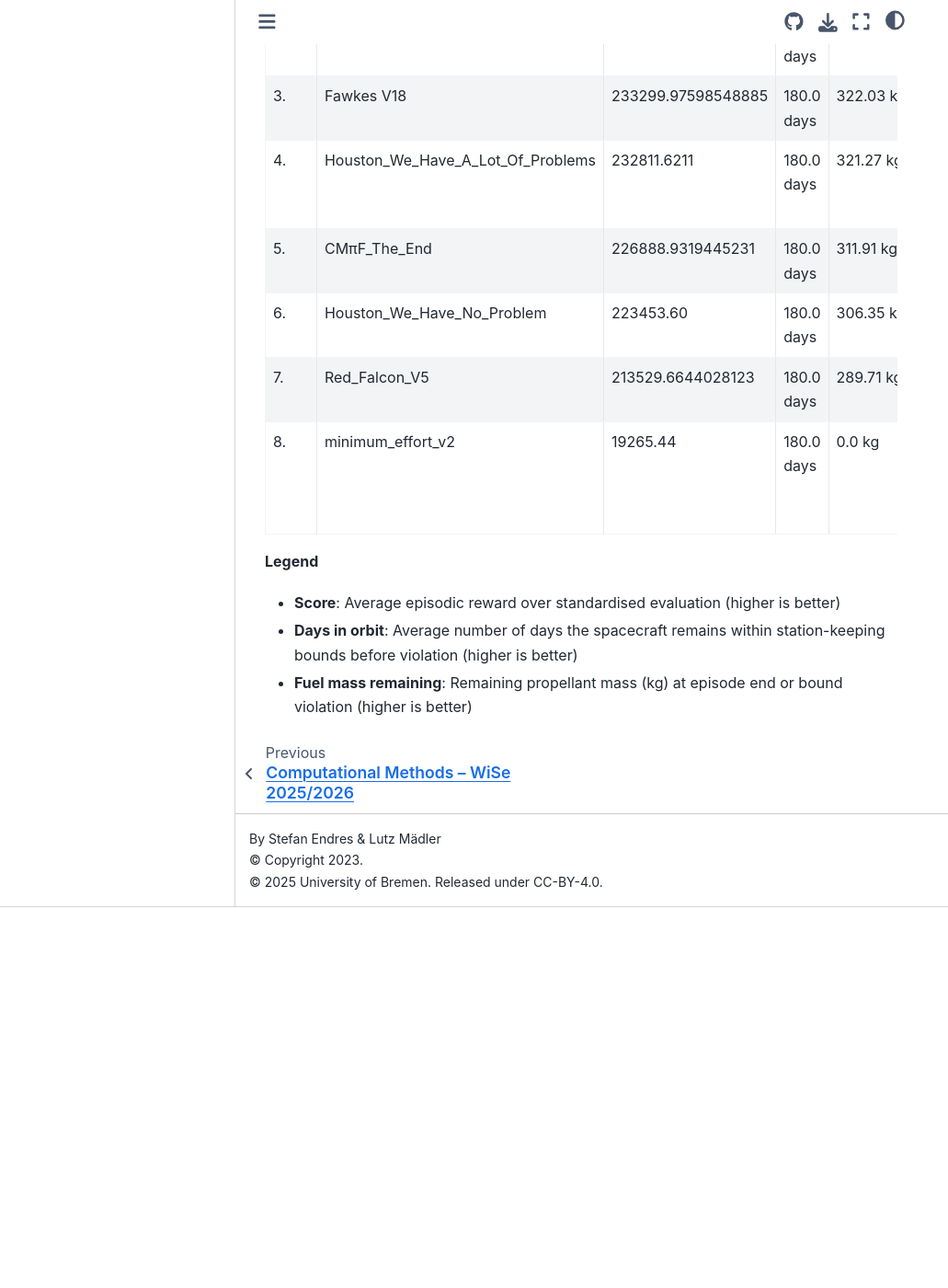
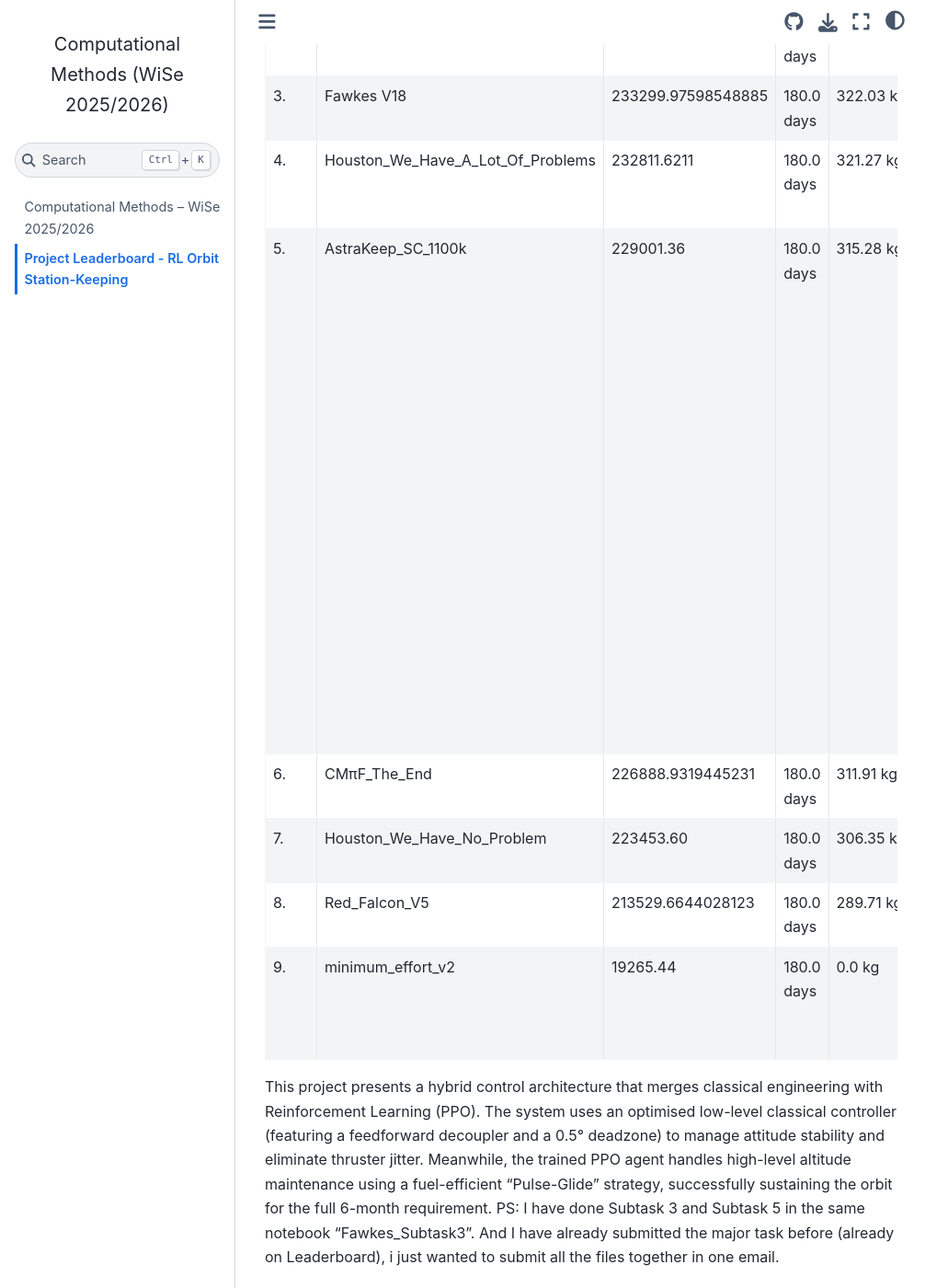
Before and after one commit to Leibniz-IWT/comp_eng, a Jupyter Book: the page built from leaderboard.md, in a window 1280 px wide and 1400 px high, scrolled down 1229 px. Shown: the whole window at 92% size, without its empty margins (0-1031 px from the left). Built offline with Jupyter Book 1.0.4 settings and Sphinx 7.4.7 and the Sphinx Book theme 1.1.4, drawn with Linux system fonts in a browser that asks for light colours; pages that are not in the unit, such as notebooks, are missing from menus; before the commit the page ends 2215 px from its top, so only the background shows below that.

Commit message:
ENH: Update leaderboard

```diff
--- a/leaderboard.md
+++ b/leaderboard.md
@@ -26,24 +26,29 @@
 - Model files (shareable Nexcloud or Drive folder or GitHub release)
 - Self-reported metrics and a short description
 
-| Rank | Model name                        | Score                  | Days in orbit    | Fuel mass remaining (kg) | Notes                                                                                                                                                                                                                                       |
-|------|-----------------------------------|------------------------|------------------|--------------------------|---------------------------------------------------------------------------------------------------------------------------------------------------------------------------------------------------------------------------------------------|
-| 1.   | I_Am_Really_Done_ok               | 238316.09242013458     | 180.0 days       | 329.72 kg                | Used PPO with custom reward shaping featuring an altitude deadzone (5km) for fuel efficiency and an alignment penalty for integrated control. The agent acts as a numerical decoupler for the hierarchical control scheme in Sub-Problem 3. |
-| 2.   | Return_to_Sender_v16              | 235598.18129603358     | 180.0 days       | 325.57 kg                | –                                                                                                                                                                                                                                           |
-| 3.   | Fawkes V18                        | 233299.97598548885     | 180.0 days       | 322.03 kg                | –                                                                                                                                                                                                                                           |
-| 4.   | Houston_We_Have_A_Lot_Of_Problems | 232811.6211            | 180.0 days       | 321.27 kg                | Minimal change in PPO agent hyperparameters                                                                                                                                                                                                 |
-| 5.   | CMπF_The_End                      | 226888.9319445231      | 180.0 days       | 311.91 kg                | -                                                                                                                                                                                                                                           |
-| 6.   | Houston_We_Have_No_Problem        | 223453.60              | 180.0 days       | 306.35 kg                | –                                                                                                                                                                                                                                           |
-| 7.   | Red_Falcon_V5                     | 213529.6644028123      | 180.0 days       | 289.71 kg                | –                                                                                                                                                                                                                                           |
-| 8.   | minimum_effort_v2                 | 19265.44               | 180.0 days       | 0.0 kg                   | Minimum passing grade as defined by the rules                                                                                                                                                                                               |
+| Rank | Model name                        | Score              | Days in orbit    | Fuel mass remaining (kg) | Notes                                                                                                                                                                                                                                       |
+|------|-----------------------------------|--------------------|------------------|--------------------------|---------------------------------------------------------------------------------------------------------------------------------------------------------------------------------------------------------------------------------------------|
+| 1.   | I_Am_Really_Done_ok               | 238316.09242013458 | 180.0 days       | 329.72 kg                | Used PPO with custom reward shaping featuring an altitude deadzone (5km) for fuel efficiency and an alignment penalty for integrated control. The agent acts as a numerical decoupler for the hierarchical control scheme in Sub-Problem 3. |
+| 2.   | Return_to_Sender_v16              | 235598.18129603358 | 180.0 days       | 325.57 kg                | –                                                                                                                                                                                                                                           |
+| 3.   | Fawkes V18                        | 233299.97598548885 | 180.0 days       | 322.03 kg                | –                                                                                                                                                                                                                                           |
+| 4.   | Houston_We_Have_A_Lot_Of_Problems | 232811.6211        | 180.0 days       | 321.27 kg                | Minimal change in PPO agent hyperparameters                                                                                                                                                                                                 |
+| 5.   | AstraKeep_SC_1100k                | 229001.36          | 180.0 days       | 315.28 kg                | PPO-based high-level station-keeping controller with integrated reward shaping directly inside the environment definition. Instead of using the separate “Reward Shaping” section, I embedded a physics-informed energy-based reward into the PPO training workflow. |
+| 6.   | CMπF_The_End                      | 226888.9319445231  | 180.0 days       | 311.91 kg                | -                                                                                                                                                                                                                                           |
+| 7.   | Houston_We_Have_No_Problem        | 223453.60          | 180.0 days       | 306.35 kg                | –                                                                                                                                                                                                                                           |
+| 8.   | Red_Falcon_V5                     | 213529.6644028123  | 180.0 days       | 289.71 kg                | –                                                                                                                                                                                                                                           |
+| 9.   | minimum_effort_v2                 | 19265.44           | 180.0 days       | 0.0 kg                   | Minimum passing grade as defined by the rules                                                                                                                                                                                               |
 
-
+This project presents a hybrid control architecture that merges classical engineering with Reinforcement Learning (PPO). The system uses an optimised low-level classical controller (featuring a feedforward decoupler and a 0.5° deadzone) to manage attitude stability and eliminate thruster jitter. Meanwhile, the trained PPO agent handles high-level altitude maintenance using a fuel-efficient "Pulse-Glide" strategy, successfully sustaining the orbit for the full 6-month requirement.
+PS: I have done Subtask 3 and Subtask 5 in the same notebook "Fawkes_Subtask3". And I have already submitted the major task before (already on Leaderboard), i just wanted to submit all the files together in one email.
 
 <script>
 // Client-side sorting: click column headers (Score, Days in orbit, Fuel mass remaining)
 document.addEventListener("DOMContentLoaded", function() {
   const table = document.querySelector("table");
-  const headers = table.querySelectorAll("th");
+  const headers = tablfrom IPython.display import Video
+
+# Embed with base64 (works locally and on Pages, no path issues)
+Video("animation.mp4", embed=True, width=600, html_attributes="controls loop")e.querySelectorAll("th");
 
   headers.forEach((header, index) => {
     if (index === 0 || index === 1 || index === 5) return; // skip Rank, Model name, Notes
```
